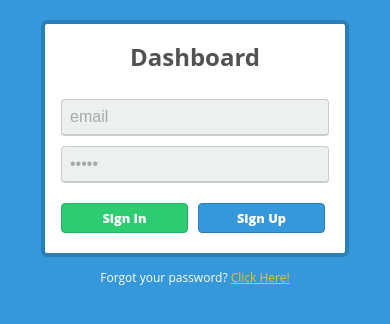
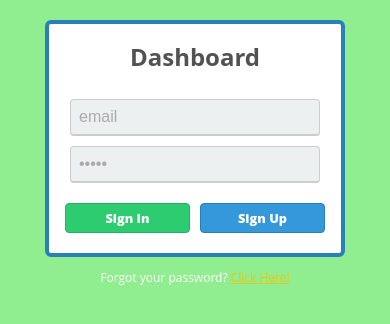
Before and after one commit to JAYRAJARORA/My-first-assignment, a PHP site: page /abc.html in a window 390 px wide. Shown: the top 324 px of the page. Run offline with PHP 8.4, Linux system fonts and the light colour scheme.

Commit message:
changes made

```diff
--- a/abc.css
+++ b/abc.css
@@ -1,15 +1,17 @@
+* {
+  box-sizing: border-box;
+}
 body{
   font-family: 'Open Sans', sans-serif;
   background:#3498db;
-  margin: 0 auto 0 auto;
+  margin: 20px auto 20px auto;
   width:100%;
   text-align:center;
-  margin: 20px 0px 20px 0px;
+
 }
 
 p{
   font-size:12px;
-  text-decoration: none;
   color:#ffffff;
 }
 
@@ -88,3 +90,9 @@ h1{
 #btn2:hover{
 background:#3594D2;
 }
+
+@media only screen and (max-width:720px){
+  body{
+    background: lightgreen;
+   }
+}
```
